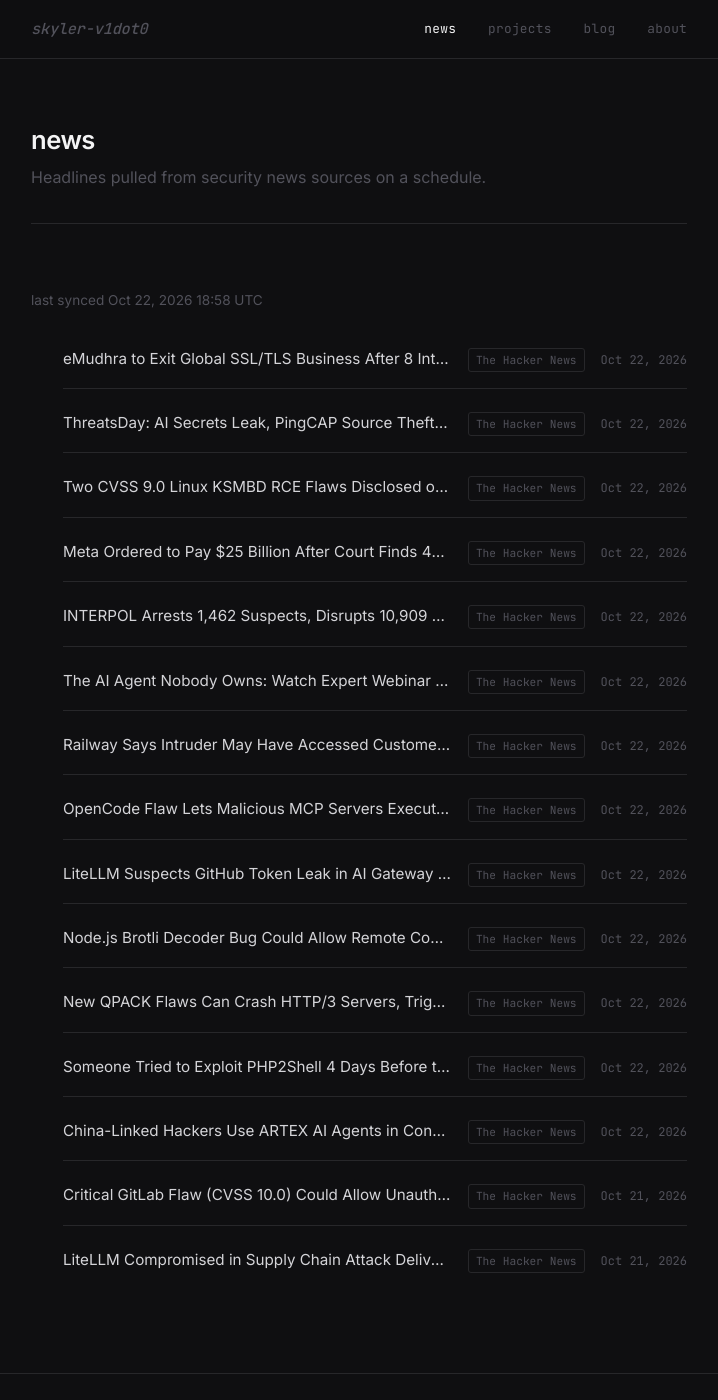
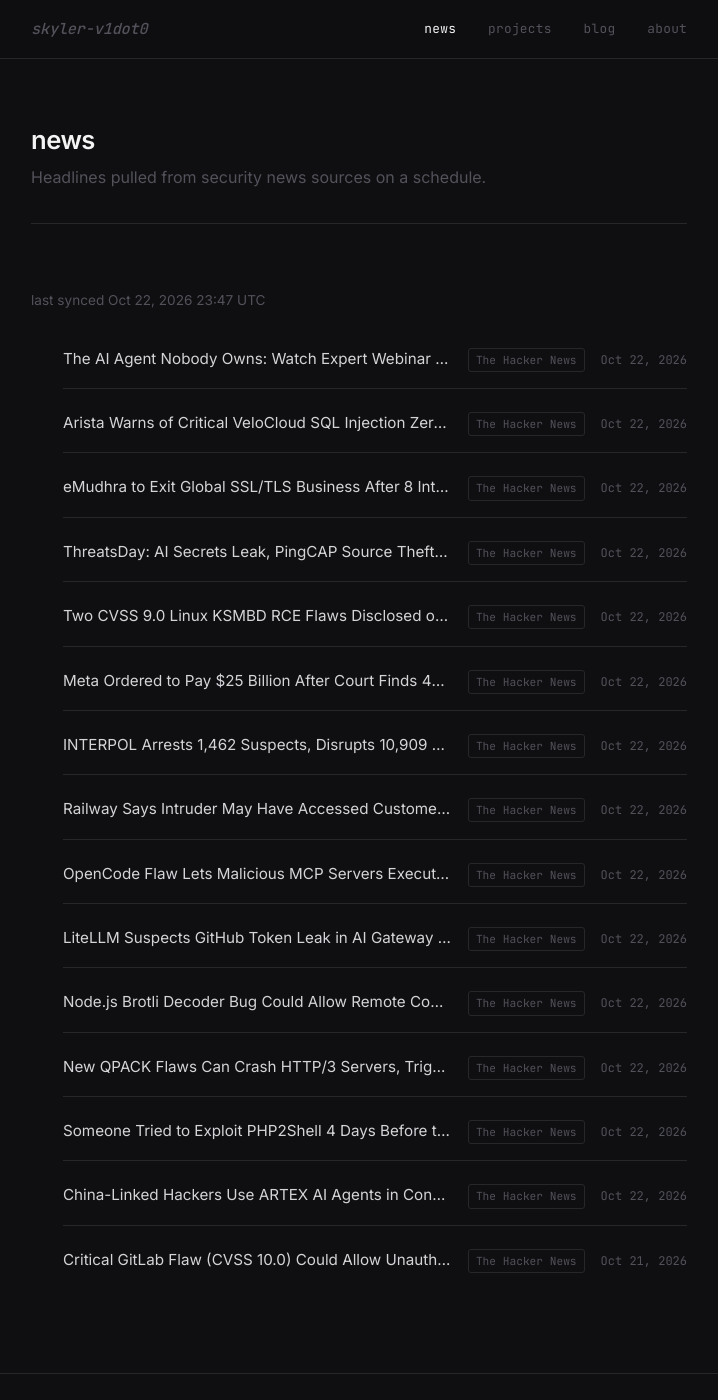
Before and after one commit to skyler-v1dot0/personal-site, a Jekyll site: the page built from news.html, in a window 1280 px wide and 1400 px high. Shown: the whole window, without its empty margins (281-999 px from the left). Built offline with Jekyll 4.4.1, drawn with Linux system fonts in a browser that asks for light colours.

Commit message:
chore: sync news feed [skip ci]

```diff
--- a/_data/news.yml
+++ b/_data/news.yml
@@ -1,6 +1,14 @@
 ---
-updated_at: '2026-10-22T18:58:37Z'
+updated_at: '2026-10-22T23:47:25Z'
 items:
+- title: 'The AI Agent Nobody Owns: Watch Expert Webinar On Your Newest Insider Threat'
+  url: https://thehackernews.com/2026/10/the-ai-agent-nobody-owns-watch-expert.html
+  source: The Hacker News
+  published: '2026-10-22T19:05:35Z'
+- title: Arista Warns of Critical VeloCloud SQL Injection Zero-Day Exploited in Attacks
+  url: https://thehackernews.com/2026/10/arista-warns-of-critical-velocloud-sql.html
+  source: The Hacker News
+  published: '2026-10-22T19:05:17Z'
 - title: eMudhra to Exit Global SSL/TLS Business After 8 Intermediate CA Keys Found
     Easily Guessable
   url: https://thehackernews.com/2026/10/emudhra-to-exit-global-ssltls-business.html
@@ -25,10 +33,6 @@ items:
   url: https://thehackernews.com/2026/10/interpol-arrests-1462-suspects-disrupts.html
   source: The Hacker News
   published: '2026-10-22T13:38:22Z'
-- title: 'The AI Agent Nobody Owns: Watch Expert Webinar On Your Newest Insider Threat'
-  url: https://thehackernews.com/2026/10/the-ai-agent-nobody-owns-watch-expert.html
-  source: The Hacker News
-  published: '2026-10-22T11:45:00Z'
 - title: Railway Says Intruder May Have Accessed Customer Secrets, Urges Credential
     Rotation
   url: https://thehackernews.com/2026/10/railway-says-intruder-may-have-accessed.html
@@ -68,8 +72,3 @@ items:
   url: https://thehackernews.com/2026/10/critical-gitlab-flaw-cvss-100-could.html
   source: The Hacker News
   published: '2026-10-21T18:57:34Z'
-- title: LiteLLM Compromised in Supply Chain Attack Delivering Credential Stealer
-    and Backdoor
-  url: https://thehackernews.com/2026/10/litellm-compromised-in-supply-chain.html
-  source: The Hacker News
-  published: '2026-10-21T18:01:57Z'
```
